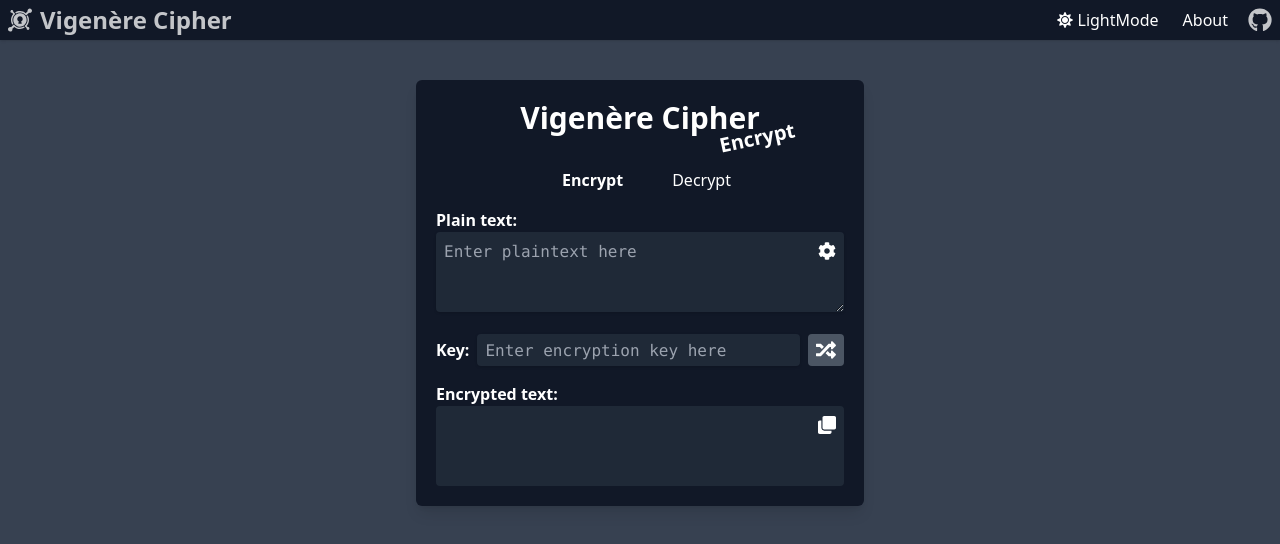
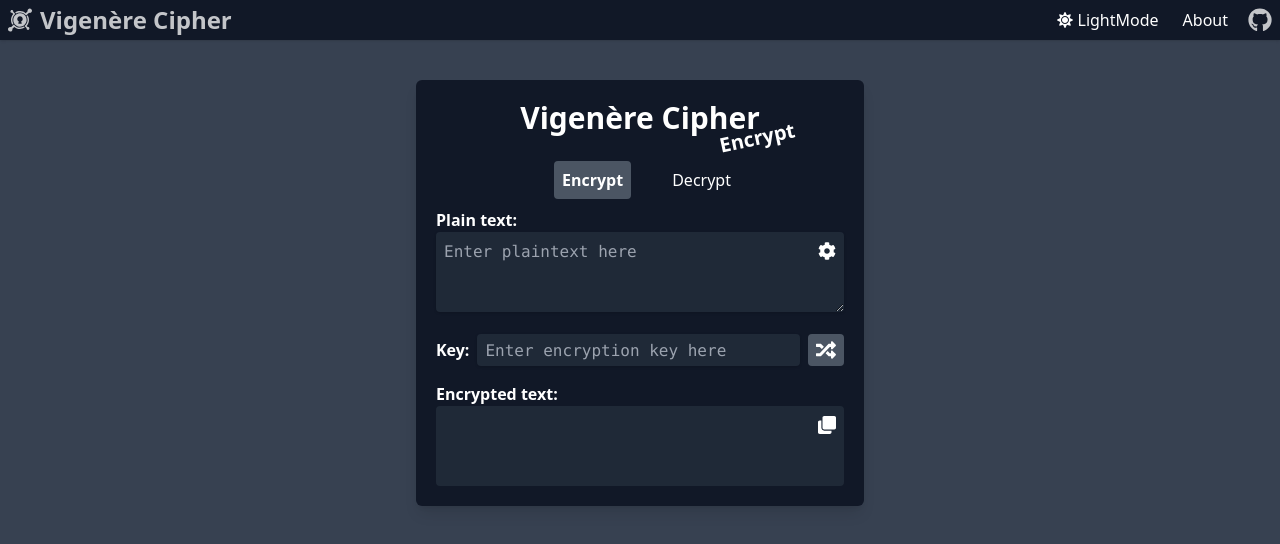
Before and after one commit to DarkWarrior111/devjam-vigenere-cipher, a Next.js app: page / in a window 1280 px wide. Shown: the top 544 px of the page. Built offline with nearby package versions, Linux system fonts and the light colour scheme; a web font is replaced by a local one.

Commit message:
Fixed typo

```diff
--- a/pages/index.jsx
+++ b/pages/index.jsx
@@ -84,7 +84,7 @@ export default function Home() {
                             defaultChecked={true}
                             onClick={() => setdecrypt(false)}
                         />
-                        <span className="p-2 peer-focus:outline cursor-pointer rounded peer-checked:text-white peer-checked:font-bold peer-checked:bg-gracrypt0">
+                        <span className="p-2 peer-focus:outline rounded cursor-pointer peer-checked:text-white peer-checked:font-bold peer-checked:bg-gray-600">
                             Encrypt
                         </span>
                     </label>
```
